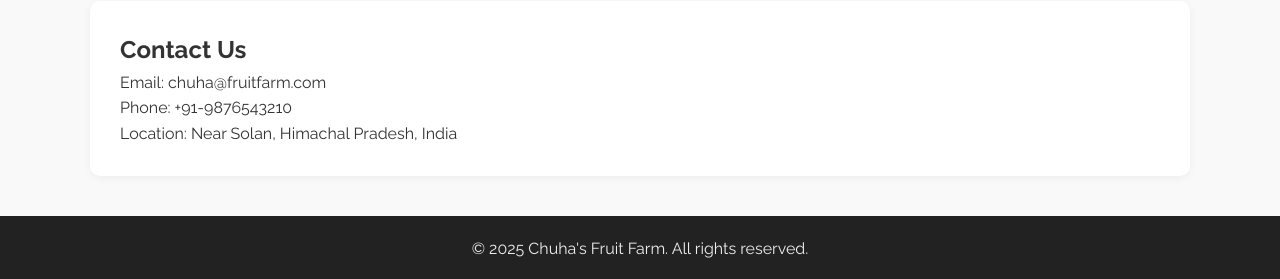
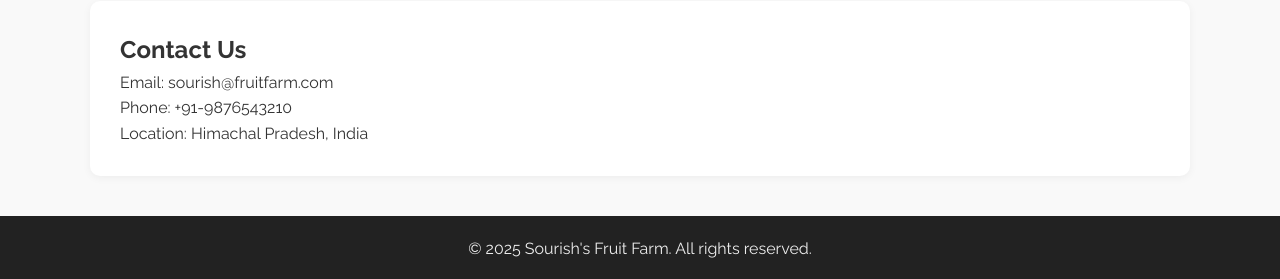
Before and after one commit to sourish-2415/fruit, a plain HTML site: page index.html in a window 1280 px wide. Shown: the part 1559-1838 px from the top of the page. Drawn offline with Linux system fonts and the light colour scheme.

Commit message:
Update index.html

```diff
--- a/index.html
+++ b/index.html
@@ -144,13 +144,13 @@
 
   <section class="contact">
     <h2>Contact Us</h2>
-    <p>Email: chuha@fruitfarm.com</p>
+    <p>Email: sourish@fruitfarm.com</p>
     <p>Phone: +91-9876543210</p>
-    <p>Location: Near Solan, Himachal Pradesh, India</p>
+    <p>Location: Himachal Pradesh, India</p>
   </section>
 
   <footer>
-    <p>&copy; 2025 Chuha's Fruit Farm. All rights reserved.</p>
+    <p>&copy; 2025 Sourish's Fruit Farm. All rights reserved.</p>
   </footer>
 
 </body>
```
